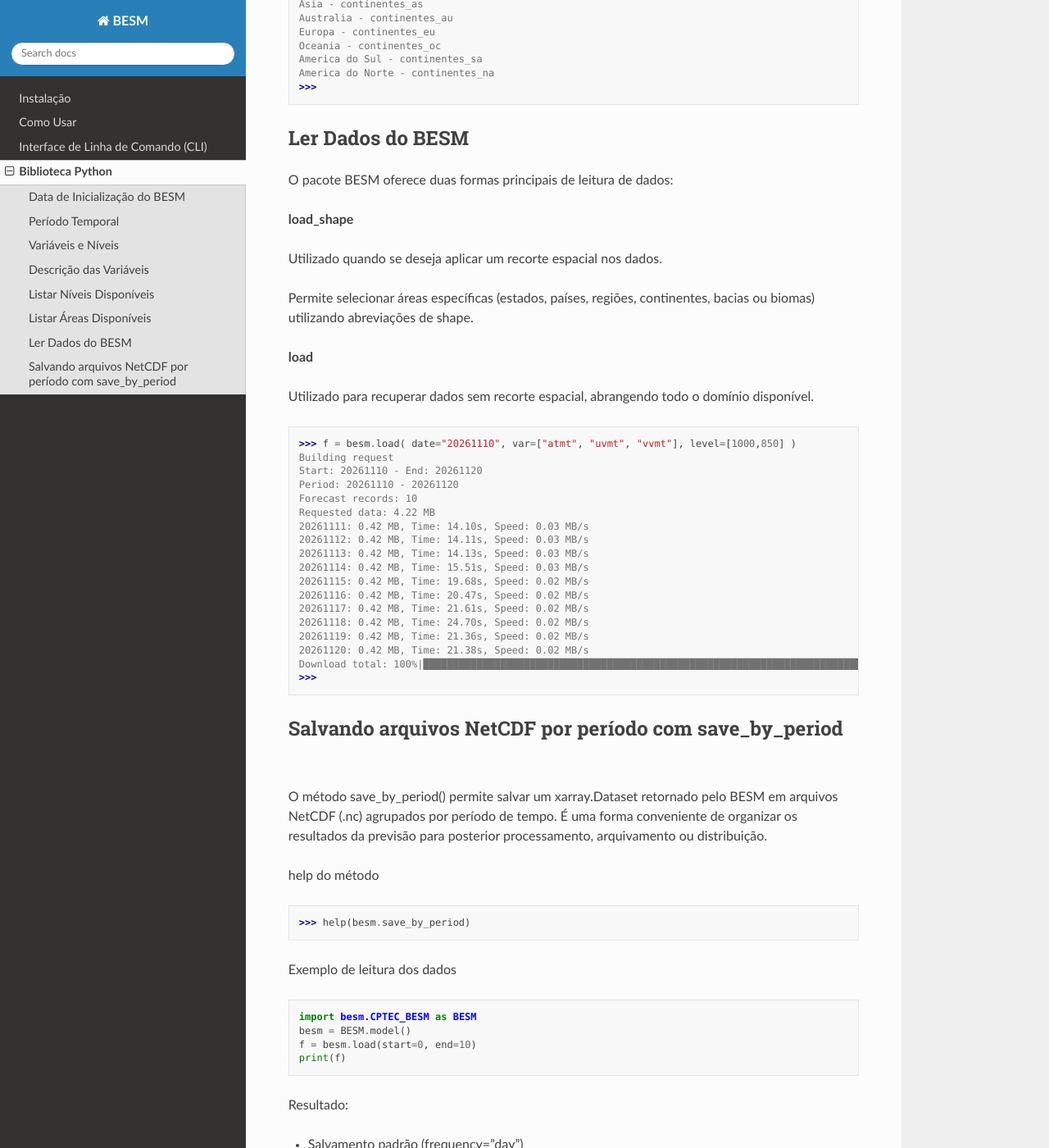
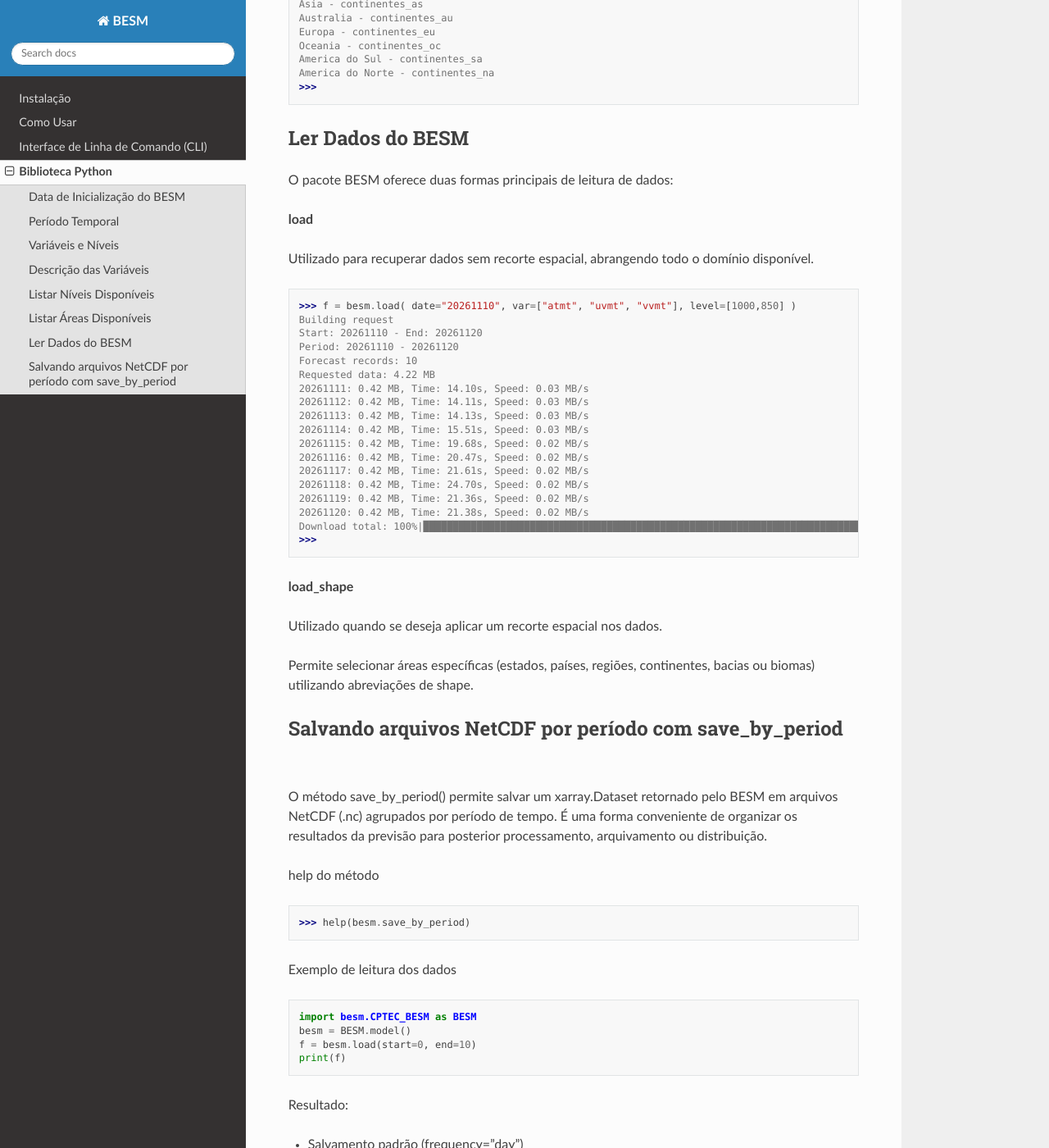
Before and after one commit to framework-CPTEC/CPTEC_BESM, a Sphinx documentation site: the page built from docs/usagePython.rst, in a window 1280 px wide and 1400 px high, scrolled down 4725 px. Shown: the whole window at 82% size. Built offline with Sphinx 7.4.7 and the Read the Docs theme 3.1.0, drawn with Linux system fonts in a browser that asks for light colours; part of the change alters nothing that is shown.

```diff
--- a/docs/usagePython.rst
+++ b/docs/usagePython.rst
@@ -248,12 +248,6 @@ Ler Dados do BESM
 
 O pacote BESM oferece duas formas principais de leitura de dados:
 
-**load_shape**
-
-Utilizado quando se deseja aplicar um recorte espacial nos dados.
-
-Permite selecionar áreas específicas (estados, países, regiões, continentes, bacias ou biomas) utilizando abreviações de shape.
-
 **load**
 
 Utilizado para recuperar dados sem recorte espacial, abrangendo todo o domínio disponível.
@@ -276,6 +270,12 @@ Requested data: 4.22 MB
 20261120: 0.42 MB, Time: 21.38s, Speed: 0.02 MB/s
 Download total: 100%|█████████████████████████████████████████████████████████████████████████████████████████████| 4.42M/4.42M [03:07<00:00, 23.6kB/s]
 >>>
+
+**load_shape**
+
+Utilizado quando se deseja aplicar um recorte espacial nos dados.
+
+Permite selecionar áreas específicas (estados, países, regiões, continentes, bacias ou biomas) utilizando abreviações de shape.
 
 
 Salvando arquivos NetCDF por período com save_by_period
```
